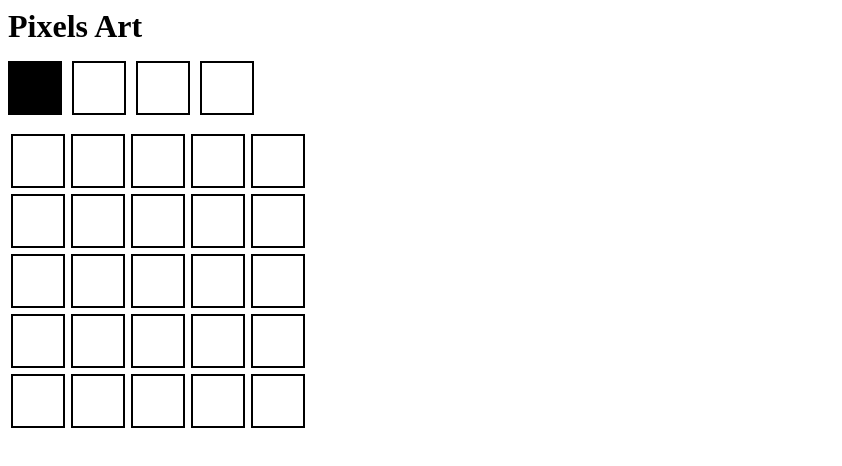
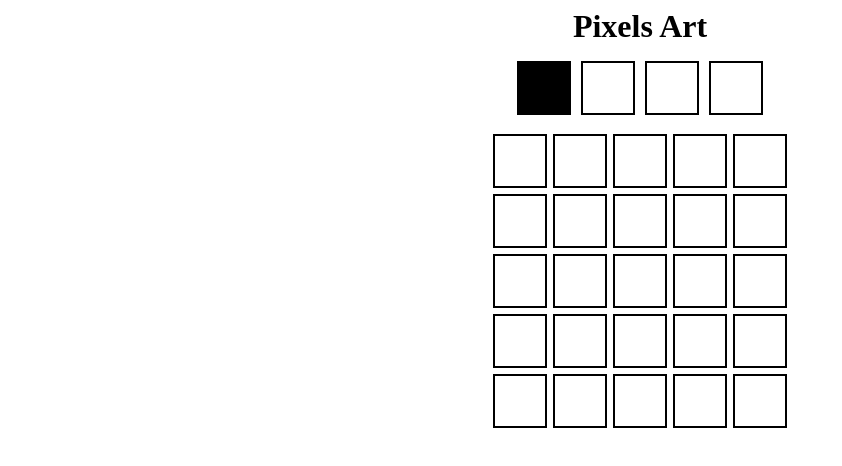
Before and after one commit to Gustavo-Oliveira7/pixelArtByMyself, a plain HTML site: page index.html in a window 1280 px wide. Shown: the whole page, without its empty margins (0-842 px from the left). Drawn offline with Linux system fonts and the light colour scheme.

Commit message:
align items

```diff
--- a/style.css
+++ b/style.css
@@ -1,5 +1,12 @@
+.divFullDoc {
+  display: flex;
+  align-items: center;
+  flex-direction: column;
+}
+
 .titlePixels {
   margin: 0;
+  text-align: center;
 }
 
 .ulHeader {
```
